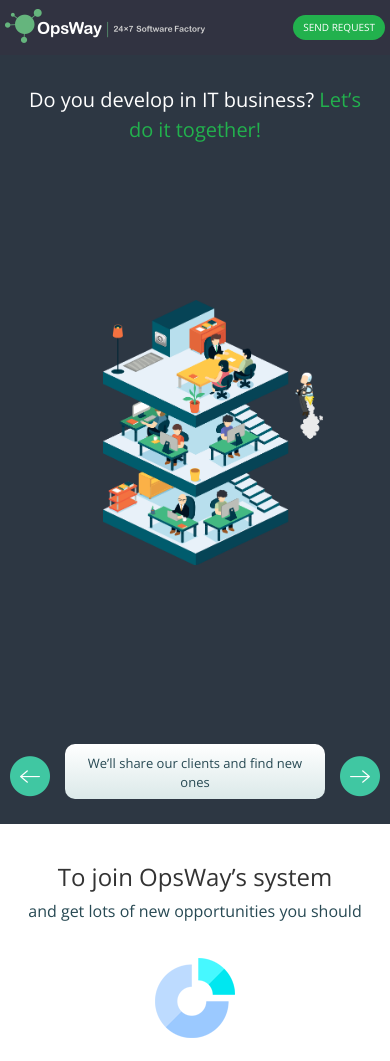
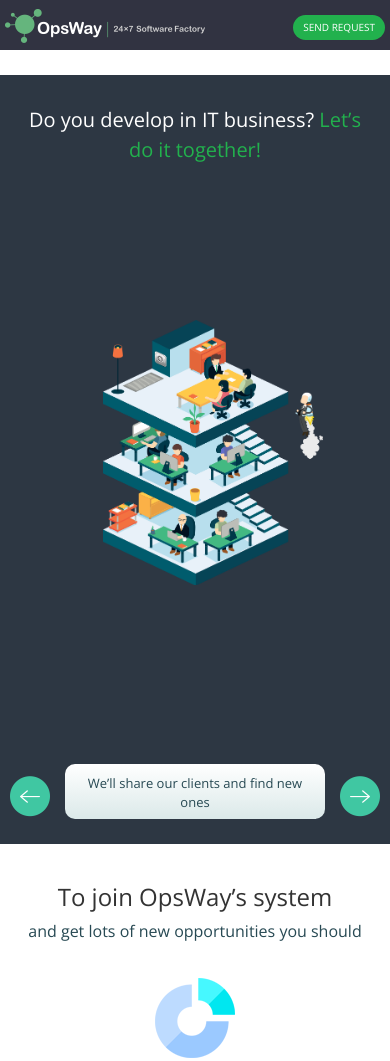
Before and after one commit to opsway/joinus, a plain HTML site: page _index.html in a window 390 px wide. Shown: the top 1061 px of the page. Drawn offline with nearby package versions, Linux system fonts and the light colour scheme.

Commit message:
header fixed

```diff
--- a/scss/_header.scss
+++ b/scss/_header.scss
@@ -3,6 +3,15 @@
 .header {
   background: $color-second;
   color: #ffffff;
+  position: fixed;
+  left: 0;
+  top: 0;
+  width: 100%;
+  height: 75px;
+  z-index: 100;
+  @media (max-width: 1024px) {
+    height: 50px;
+  }
 }
 
 // logo
--- a/scss/blocks/_main.scss
+++ b/scss/blocks/_main.scss
@@ -1,4 +1,5 @@
 .main {
+  margin-top: 75px;
   height: calc(100vh - 75px);
   background-color: #2d3743;
   position: relative;
```
Also changed, not shown: css/styles.css, 1 other file.
